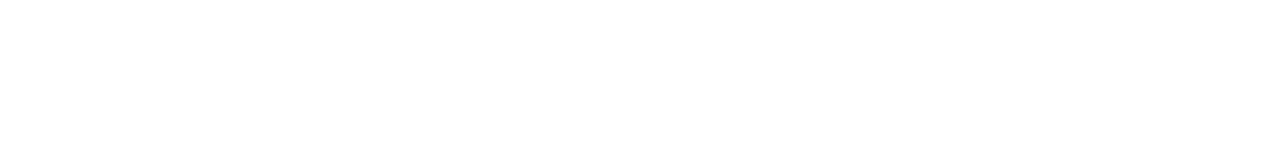
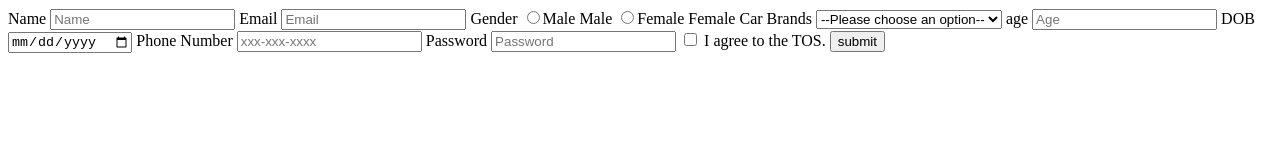
Before and after one commit to acciojob/signup-form-car-pratik2820, a website: page main.html in a window 1280 px wide. Drawn offline with Linux system fonts and the light colour scheme.

Commit message:
created a submission

```diff
--- a/main.html
+++ b/main.html
@@ -1,16 +1,49 @@
 <!DOCTYPE html>
+<html>
+	<head>
 
-<html>
+	</head>
+	<body>
+		 <form method="post">
+			 <label for="name">Name</label>
+			 <input type="text" id="name" placeholder="Name" required>
 
-<head>
-	<link rel="stylesheet" href="styles.css">
-</head>
+			 <label for="email">Email</label>
+			 <input type="email" id="email" placeholder="Email" required>
 
-<body>
-	<!-- the entire body must be written by student -->
-    <script type="text/javascript" src="./script.js">
-</script>
+			 <label for="gender" >Gender</label>
+			 <input type="radio" id="gender_m" name="gender" required>Male
+			 <label for="gender_m">Male</label>
+			 <input type="radio" id="gender_f" name="gender" required>Female
+			 <label for="gender_f">Female</label>
 
-</body>
+			 <label for="cars">Car Brands</label>
+			 <select  id="cars" required>
+				 <option value="" disabled selected>--Please choose an option--</option>
+				 <option value="bmw">BMW</option>
+				 <option value="audi">Audi</option>
+				 <option value="mercedez">Mercedez</option>
+			 </select>
 
+			 <label for="age">age</label>
+			 <input type="number" id="age" placeholder="Age" required>
+
+			 <label for="dob">DOB</label>
+			 <input type="date" id="dob" required>
+
+			 <label for="phone">Phone Number</label>
+			 <input type="tel" id="tel" placeholder="xxx-xxx-xxxx">
+
+			 <label for="password">Password</label>
+			 <input type="password" id="password" placeholder="Password" required>
+
+			 <label for="checkbox"></label>
+			 <input type="checkbox" id="tos" required>
+			 <label for="tos"> I agree to the TOS.</label>
+
+			 <button type="submit">submit</button>
+
+
+		 </form>
+	</body>
 </html>
```
